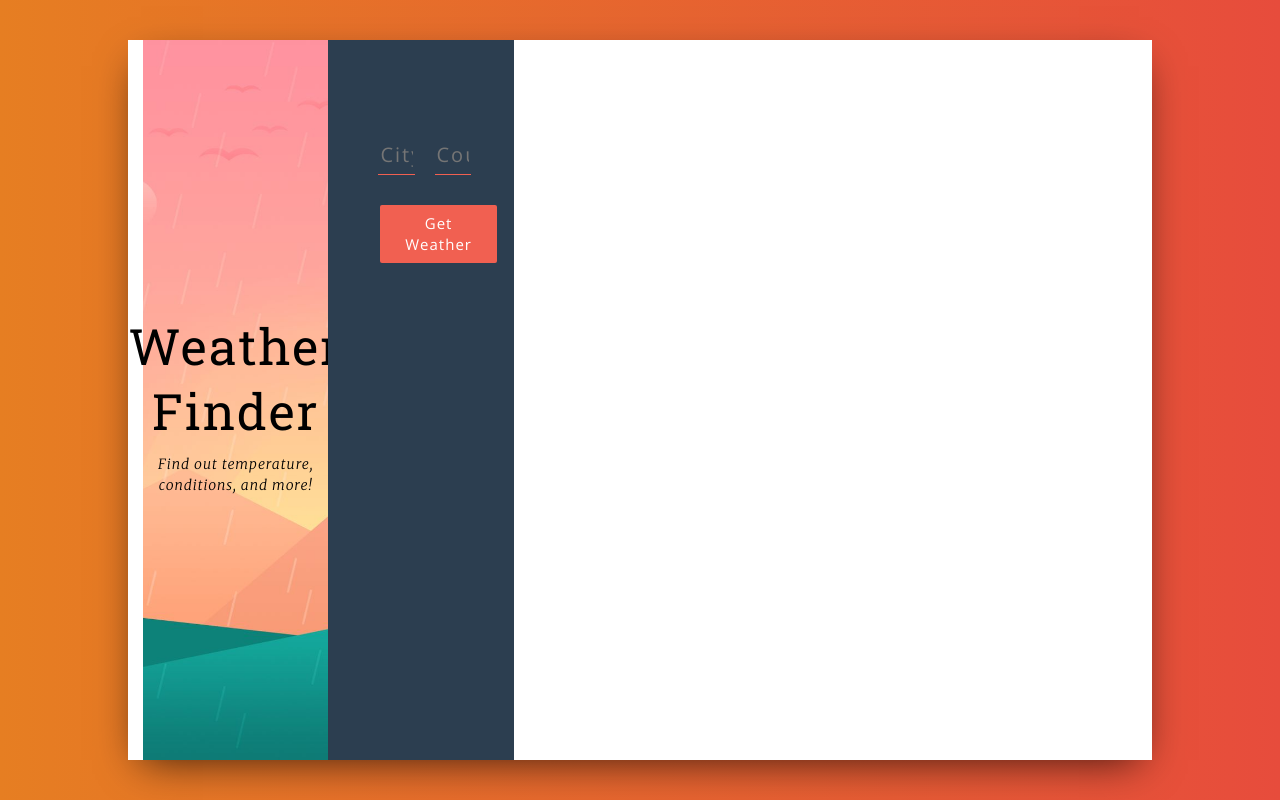
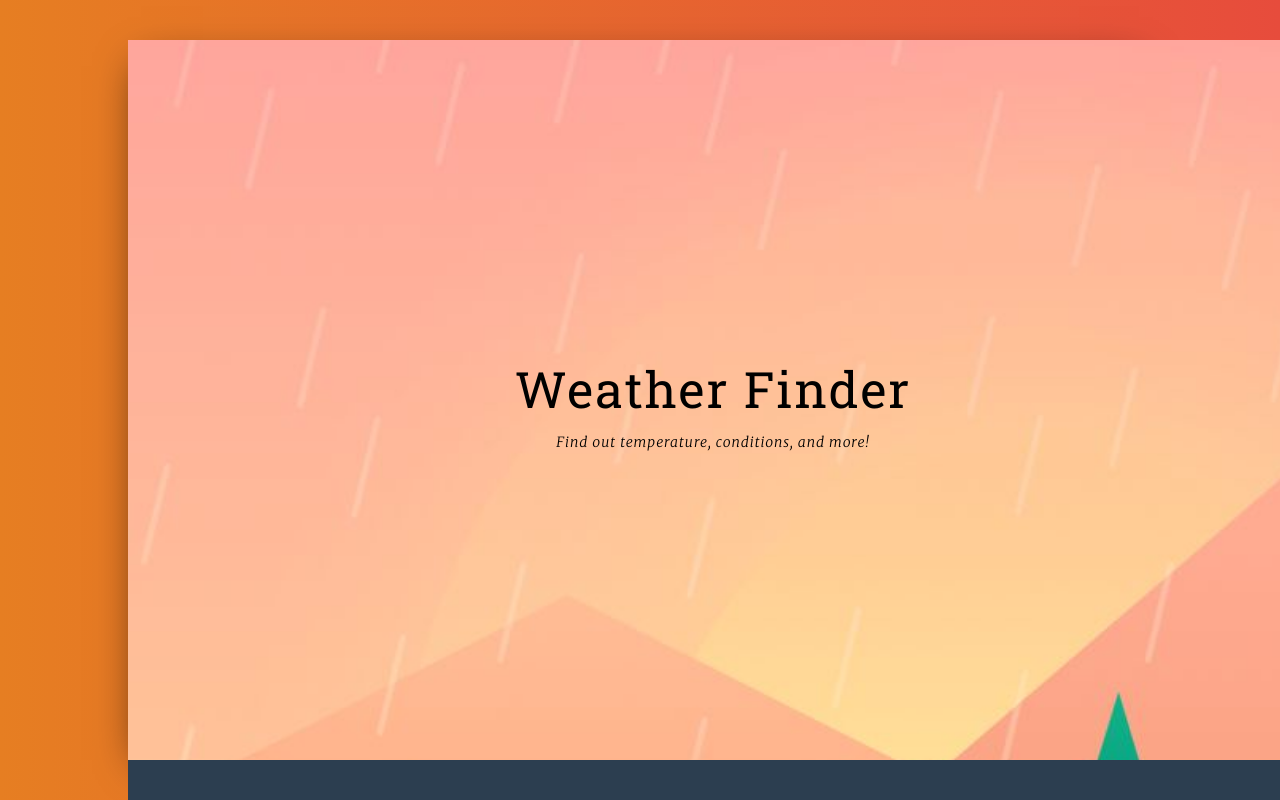
Before and after one commit to cboydstun/weather-app, a React (Create React App) app: page / in a window 1280 px wide. Shown: the top 800 px of the page. Built offline with nearby package versions, Linux system fonts and the light colour scheme.

Commit message:
removed all col-xs-5

```diff
--- a/src/App.js
+++ b/src/App.js
@@ -57,11 +57,11 @@ class App extends React.Component {
         <div className="wrapper">
           <div className="main">
             <div className="container">
-              <div className="col-xs-5 row">
-                <div className="col-xs-5 title-container">
+              <div className="row">
+                <div className="title-container">
                   <Titles />
                 </div>
-                <div className="col-xs-5 form-container">
+                <div className="form-container">
                   <Form getWeather={this.getWeather} />
                   <Weather
                     temperature={this.state.temperature}
```
